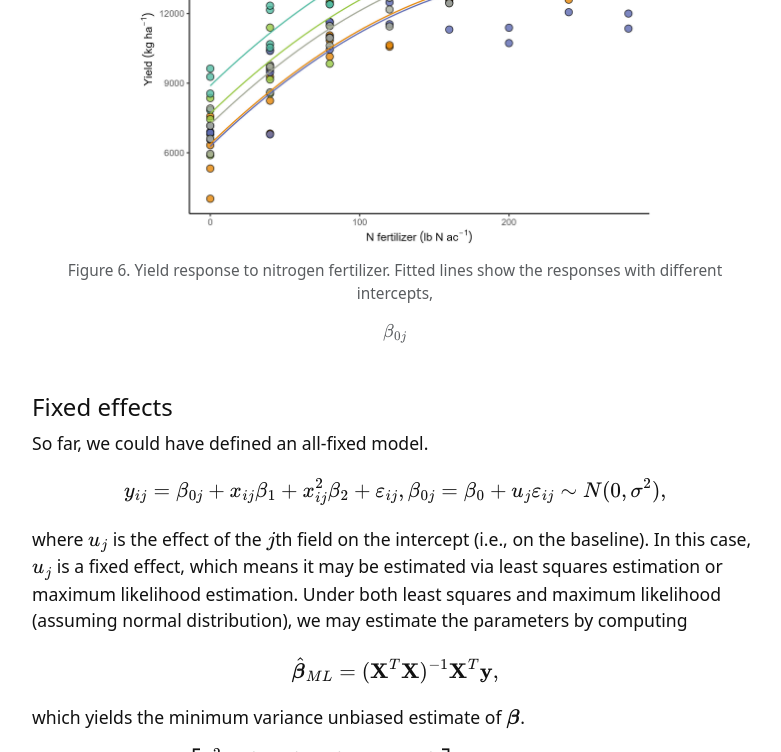
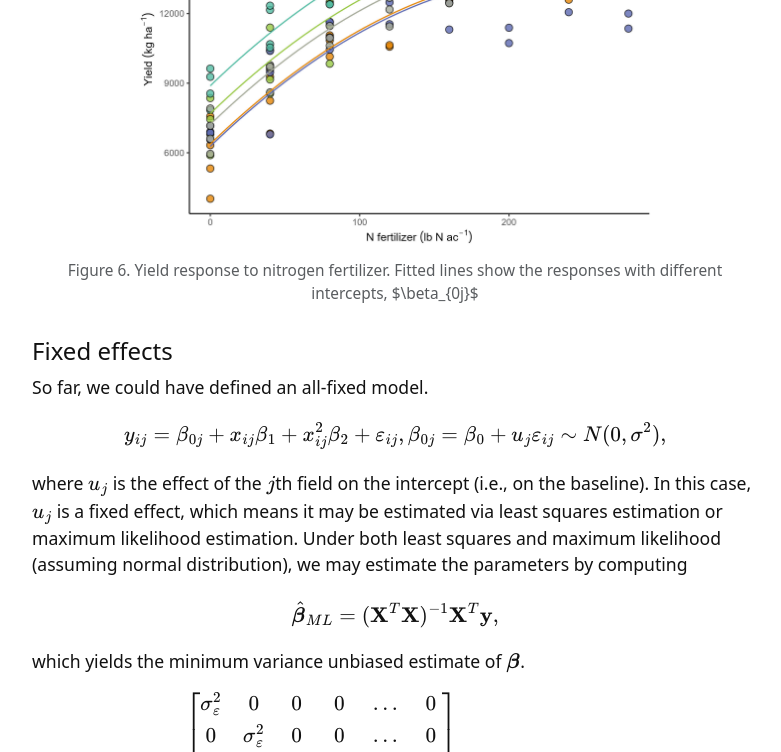
Before and after one commit to k-state-id3a/mixed-models-fall25, a Jekyll site: the page built from content/1-intro.md, in a window 1280 px wide and 900 px high, scrolled down 9608 px, cut to the strip 0-752 px from the top of the window. Shown: the whole strip, without its empty margins (245-1026 px from the left). Built offline with Jekyll 4.4.1, drawn with Linux system fonts in a browser that asks for light colours; formulas are drawn with MathJax 3.

Commit message:
typo part1

```diff
--- a/content/1-intro.md
+++ b/content/1-intro.md
@@ -420,7 +420,7 @@ This is a big forking path in statistical modeling.
 All-fixed models estimate the effects
 Mixed-effects models indicate *what is similar to what* via random effects.
 
-{% include figure.html img="day1/linearmodel2_b0j.jpg" alt="" caption="Figure 6. Yield response to nitrogen fertilizer. Fitted lines show the responses with different intercepts, $$\beta_{0j}$$" width="75%" id = "quad.reg" %}
+{% include figure.html img="day1/linearmodel2_b0j.jpg" alt="" caption="Figure 6. Yield response to nitrogen fertilizer. Fitted lines show the responses with different intercepts, $\beta_{0j}$" width="75%" id = "quad.reg" %}
 
 #### Fixed effects
 
```
